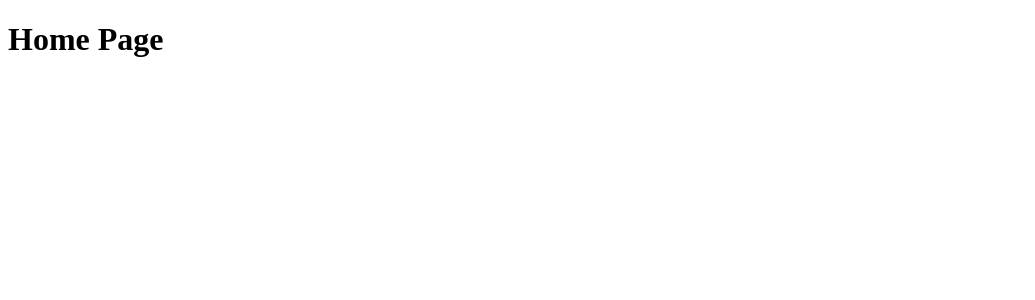
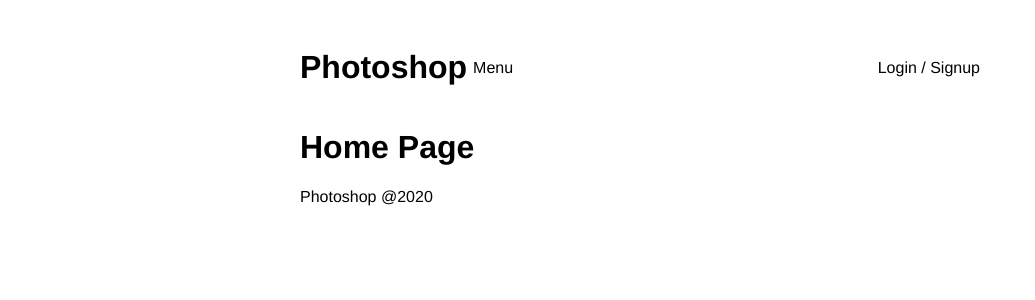
Before and after one commit to poomer123/next-js-shop, a Next.js app: page / in a window 1280 px wide. Shown: the top 300 px of the page, without its empty margins (0-1035 px from the left). Built offline with nearby package versions, Linux system fonts and the light colour scheme.

Commit message:
custom component app and create layout structure

```diff
--- /dev/null
+++ b/src/compoments/Logo.js
@@ -0,0 +1,9 @@
+function Logo() {
+    return (
+        <div>
+            <h1>Photoshop</h1>
+        </div>
+    )
+}
+
+export default Logo
--- /dev/null
+++ b/src/pages/_app.js
@@ -0,0 +1,28 @@
+import 'styles/global.css'
+import Logo from 'compoments/Logo'
+
+function MyApp({ Component, pageProps}) {
+    return (
+        <div className="container" style={{ display: 'flex', flexDirection: 'column'}}>
+            <div style={{ display: 'flex', alignItems: 'center'}}>
+                <div>
+                    <Logo />
+                </div>
+                <div style={{ display: 'flex', flexDirection: 'row', marginLeft: 6}}>
+                    Menu
+                </div>
+                <div style={{ display: 'flex', flexDirection: 'row', marginLeft: 'auto'}}>
+                    Login / Signup
+                </div>
+            </div>
+            <div>
+                <Component {...pageProps} />
+            </div>
+            <footer>
+                Photoshop @2020
+            </footer>
+        </div>
+    )
+}
+
+export default MyApp
--- /dev/null
+++ b/src/styles/global.css
@@ -0,0 +1,9 @@
+body {
+	font-family: 'Helvetica Neue', 'Helvetica', 'Arial', sans-serif;
+}
+
+.container {
+	max-width: 680px;
+	padding: 20px 20px 60px;
+	margin: 0 auto;
+}
```
